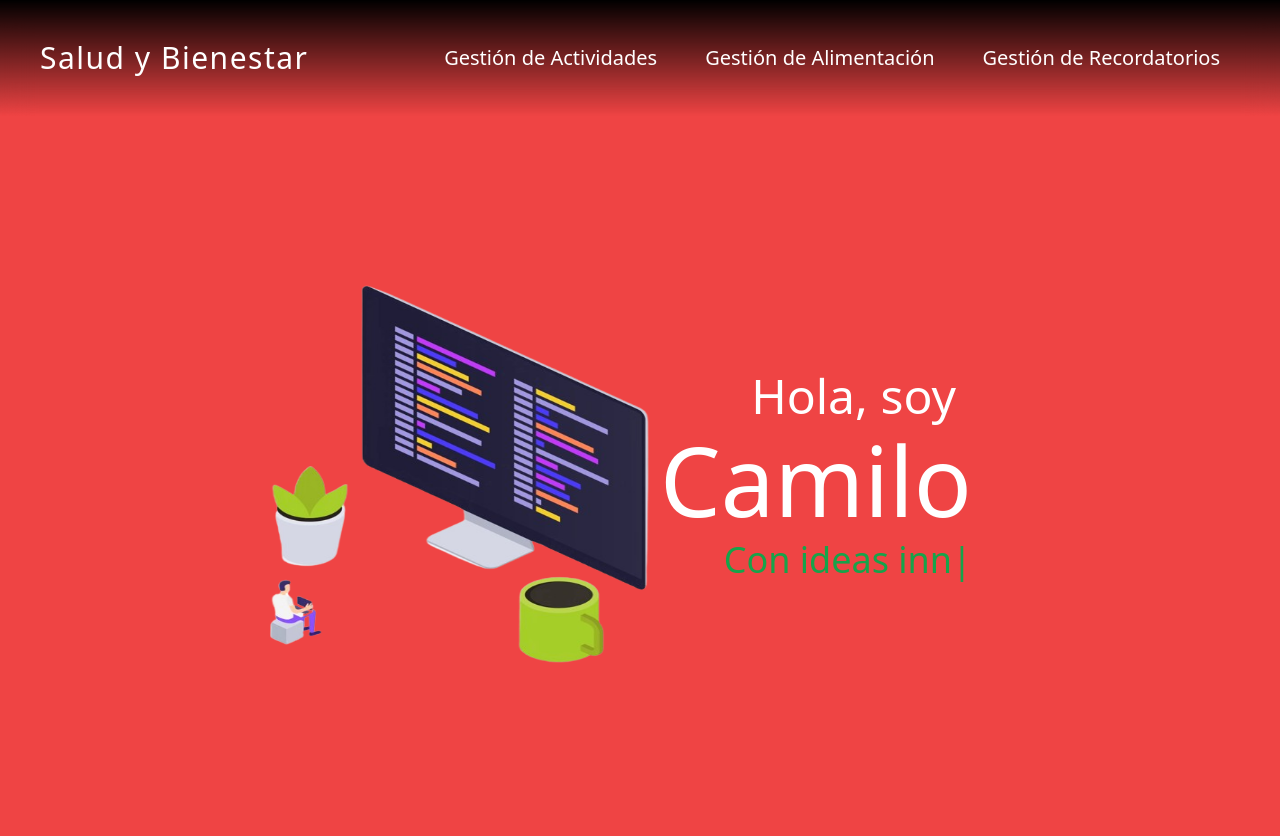
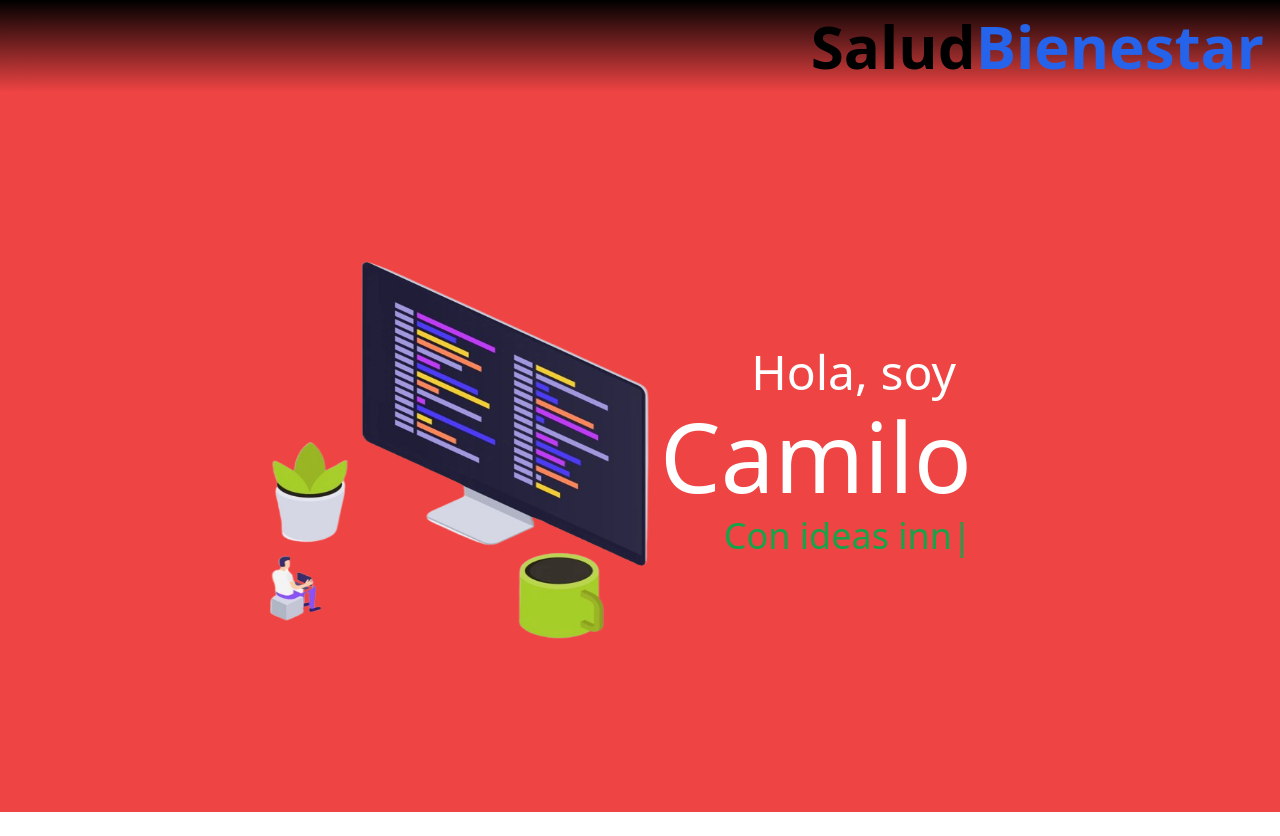
Before and after one commit to pulistar/webstatic, a React (Vite) app: page / in a window 1280 px wide. After the commit the page ends 812 px from the top, so only its background shows below. Built offline with nearby package versions, Linux system fonts and the light colour scheme.

Commit message:
Update Menu.jsx
pi

```diff
--- a/src/components/Menu.jsx
+++ b/src/components/Menu.jsx
@@ -1,25 +1,20 @@
-// Menu.jsx
+
 import React from 'react';
 import { Link } from 'react-router-dom';
 
-
-
 const Menu = () => {
-  return (
-    <>
-      <header className='flex items-center justify-between p-10'>
-        <Link to="/" className='text-white font-roboto text-3xl tracking-wider flex items-center'> Salud y Bienestar</Link>
-        <nav className='space-x-4'>
-          <div className='ssm:hidden log:block space-x-2'>
-            <Link to="/actividades" className='text-white hover:bg-indigo-800 rounded-full px-5 py-2 text-xl'>Gestión de Actividades</Link>
-            <Link to="/alimentacion" className='text-white hover:bg-indigo-800 rounded-full px-5 py-2 text-xl'>Gestión de Alimentación</Link>
-            <Link to="/recordatorios" className='text-white hover:bg-indigo-800 rounded-full px-5 py-2 text-xl'>Gestión de Recordatorios</Link>
-          </div>
-        </nav>
-
-      </header>
-    </>
-  );
+    return (
+        <header className="flex justify-end mr-4">
+            <div>
+                <Link to='/'>
+                    <h1 className="my-4 text-6xl font-extrabold  md:text-left">
+                        <span className="hidden md:inline">Salud</span>
+                        <span className="text-blue-600">Bienestar</span>
+                    </h1>
+                </Link>
+            </div>
+        </header>
+    );
 }
 
 export default Menu;
```
